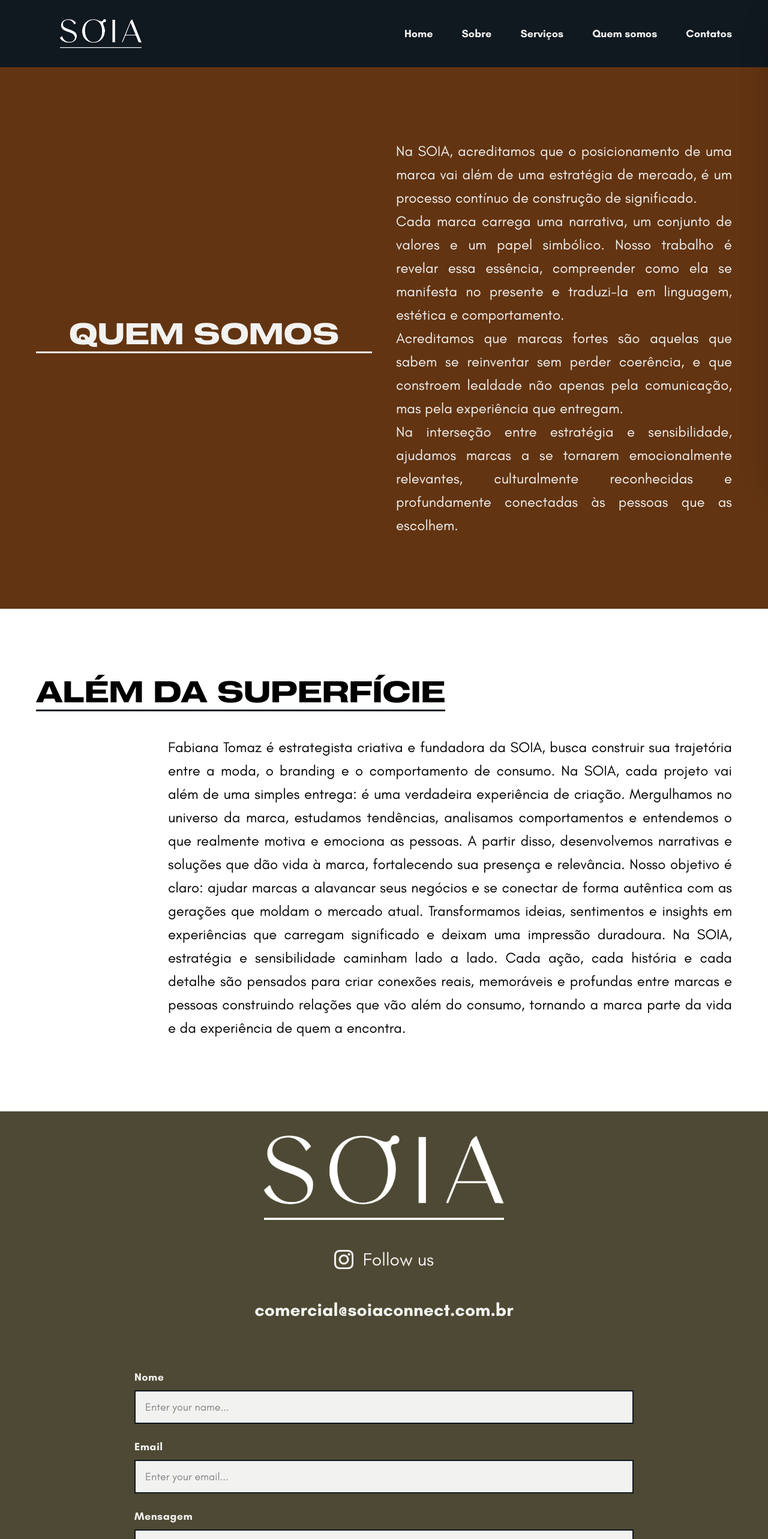
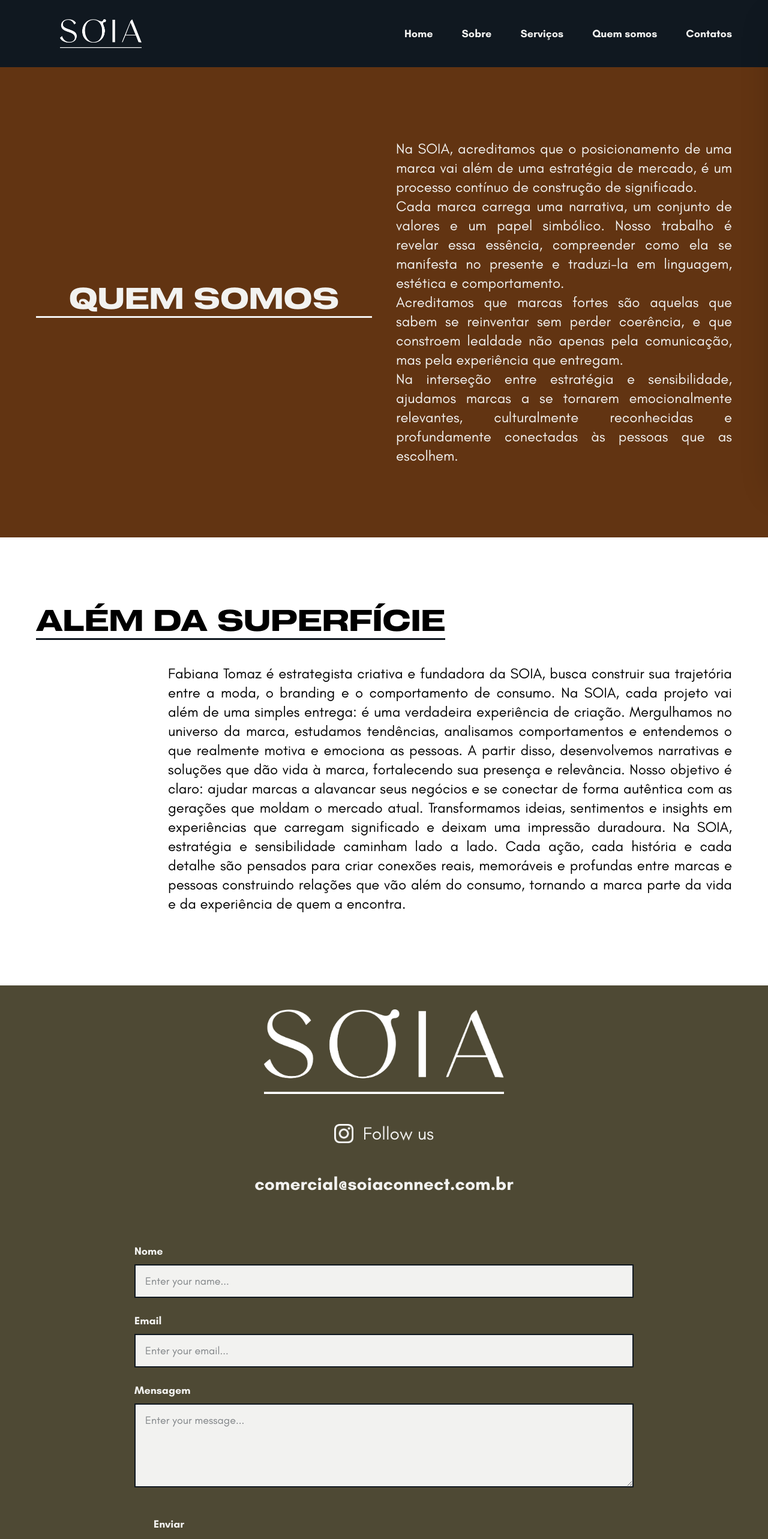
Before and after one commit to MathewsFranco/soia, a React (Vite) app: page /about in a window 1280 px wide. Shown: the top 2566 px of the page at 60% size. Built offline with nearby package versions, Linux system fonts and the light colour scheme; a web font is replaced by a local one.

Commit message:
✍🏼 fix letter spacing

```diff
--- a/src/components/About.tsx
+++ b/src/components/About.tsx
@@ -1,7 +1,7 @@
 export function About() {
   return (
     <section
-      className=" bg-black pb-15 pr-15 px-8 pt-5 md:px-15 md:py-15 gap-5 flex flex-col md:flex-row tracking-wide leading-relaxed text-xl text-white "
+      className=" bg-black pb-15 pr-15 px-8 pt-5 md:px-15 md:py-15 gap-5 flex flex-col md:flex-row text-xl text-white "
       id="about"
     >
       <div className="flex flex-col gap-10 justify-center bg-black md:w-1/2">
--- a/src/components/ContactForm/FormField.tsx
+++ b/src/components/ContactForm/FormField.tsx
@@ -33,7 +33,7 @@
     <div className="space-y-2">
       <label
         htmlFor={field.name}
-        className="block text-lg font-semibold text-white font-glacial tracking-wide"
+        className="block text-lg font-semibold text-white font-glacial"
       >
         {label}
       </label>
--- a/src/components/ContactForm/TextAreaField.tsx
+++ b/src/components/ContactForm/TextAreaField.tsx
@@ -35,7 +35,7 @@
     <div className="space-y-2">
       <label
         htmlFor={field.name}
-        className="block text-lg font-semibold text-white font-glacial tracking-wide"
+        className="block text-lg font-semibold text-white font-glacial"
       >
         {label}
       </label>
--- a/src/components/Founder.tsx
+++ b/src/components/Founder.tsx
@@ -1,7 +1,7 @@
 export function Founder() {
   return (
     <section
-      className=" leading-relaxed text-xl py-20 px-35 text-white bg-sage flex flex-col items-center justify-center gap-16"
+      className="text-xl py-20 px-35 text-white bg-sage flex flex-col items-center justify-center gap-16"
       id="founder"
     >
       <h1 className="font-cy-grotesk text-3xl md:text-5xl mb-4 ">
--- a/src/components/Services.tsx
+++ b/src/components/Services.tsx
@@ -1,7 +1,7 @@
 export function Services() {
   return (
     <section
-      className="text-justify bg-white text-black flex flex-col md:flex-row tracking-wide leading-relaxed text-2xl"
+      className="text-justify bg-white text-black flex flex-col md:flex-row text-2xl"
       id="services"
     >
       <div className="p-10">
--- a/src/components/Slogan.tsx
+++ b/src/components/Slogan.tsx
@@ -1,6 +1,6 @@
 export function Slogan() {
   return (
-    <div className="bg-amber p-10 md:px-15 md:py-30 flex gap-8 items-center">
+    <div className="bg-amber p-4 md:px-15 md:py-30 flex gap-8 items-center">
       <img
         src="/logomark-white.png"
         className="w-25 h-25 md:w-50 md:h-50 md:ml-10"
--- a/src/routes/about.tsx
+++ b/src/routes/about.tsx
@@ -12,7 +12,7 @@
         <h1 className="font-cy-grotesk text-5xl  md:w-1/2 w-auto uppercase border-b-white border-b-3 text-center">
           quem somos
         </h1>
-        <div className="text-2xl leading-relaxed w-full md:w-1/2">
+        <div className="text-2xl w-full md:w-1/2">
           <p>
             Na SOIA, acreditamos que o posicionamento de uma marca vai além de
             uma estratégia de mercado, é um processo contínuo de construção de
@@ -40,7 +40,7 @@
         <h1 className="font-cy-grotesk text-4xl md:text-5xl w-auto self-start border-b-black border-b-3 text-center uppercase">
           além da superfície
         </h1>
-        <p className="text-2xl leading-relaxed md:ml-55">
+        <p className="text-2xl md:ml-55">
           Fabiana Tomaz é estrategista criativa e fundadora da SOIA, busca
           construir sua trajetória entre a moda, o branding e o comportamento de
           consumo. Na SOIA, cada projeto vai além de uma simples entrega: é uma
```
